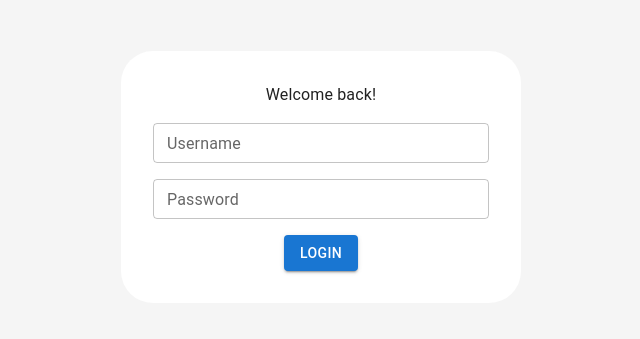
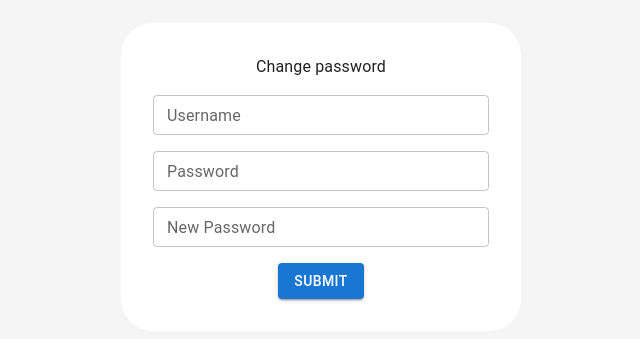
Before and after one commit to TeaPot98/project-v-front, a React (Create React App) app: page /change-password in a window 1280 px wide. Before the commit this address led to /login. Shown: the part 223-562 px from the top of the page, without its empty margins (319-959 px from the left). Built offline with nearby package versions, Linux system fonts and the light colour scheme.

Commit message:
Implemented change password. Fixed user context bug.

```diff
--- a/src/App.tsx
+++ b/src/App.tsx
@@ -4,28 +4,28 @@ import { useContext } from "react";
 import CssBaseline from "@mui/material/CssBaseline";
 import Box from "@mui/material/Box";
 
-import { AuthPage } from "features/auth/pages";
+import { AuthPage, ChangePasswordPage } from "features/auth/pages";
 import { UserContext } from "context";
 import { Layout } from "components";
 
 const App = () => {
   const { user } = useContext(UserContext);
+  console.log(user);
 
   return (
     <Box className="App">
       <CssBaseline />
       <Routes>
-        <Route
-          path="/"
-          element={
-            user ? <Navigate to="/patients" /> : <Navigate to="/login" />
-          }
-        />
+        {user ? (
+          <>
+            <Route path="/" element={<Navigate to="/patients" />} />
+            <Route path="/*" element={<Layout />} />
+          </>
+        ) : (
+          <Route path="*" element={<Navigate to="/login" />} />
+          )}
+        <Route path="/change-password" element={<ChangePasswordPage />} />
         <Route path="/login" element={<AuthPage />} />
-        <Route
-          path="/*"
-          element={user ? <Layout /> : <Navigate to="/login" />}
-        />
       </Routes>
     </Box>
   );
--- a/src/api/auth.ts
+++ b/src/api/auth.ts
@@ -18,4 +18,10 @@ export const auth = {
     });
     return data;
   },
+  changePassword: async (
+    credentials: LoginFormInputs & { newPassword: string }
+  ) => {
+    const { data } = await axios.post("auth/change-password", credentials);
+    return data;
+  },
 };
--- a/src/components/Table/Table.tsx
+++ b/src/components/Table/Table.tsx
@@ -7,6 +7,7 @@ import TableContainer from "@mui/material/TableContainer";
 import TableHead from "@mui/material/TableHead";
 import TablePagination from "@mui/material/TablePagination";
 import TableRow from "@mui/material/TableRow";
+import CircularProgress from "@mui/material/CircularProgress";
 
 export interface TableColumn {
   id: any;
@@ -19,9 +20,14 @@ export interface TableColumn {
 interface TableProps {
   rows?: Record<any, any>[];
   columns?: TableColumn[];
+  isLoading?: boolean;
 }
 
-export const Table = ({ columns = [], rows = [] }: TableProps) => {
+export const Table = ({
+  columns = [],
+  rows = [],
+  isLoading = false,
+}: TableProps) => {
   const [page, setPage] = React.useState(0);
   const [rowsPerPage, setRowsPerPage] = React.useState(10);
 
@@ -48,6 +54,9 @@ export const Table = ({ columns = [], rows = [] }: TableProps) => {
       }}
     >
       <TableContainer>
+        {isLoading ? (
+          <CircularProgress />
+        ) : (
           <MuiTable stickyHeader aria-label="sticky table">
             <TableHead>
               <TableRow>
@@ -74,7 +83,9 @@ export const Table = ({ columns = [], rows = [] }: TableProps) => {
                             key={column.id as string}
                             align={column.align}
                           >
-                          {column.format ? column.format(row) : row[column.id]}
+                            {column.format
+                              ? column.format(row)
+                              : row[column.id]}
                           </TableCell>
                         );
                       })}
@@ -83,6 +94,7 @@ export const Table = ({ columns = [], rows = [] }: TableProps) => {
                 })}
             </TableBody>
           </MuiTable>
+        )}
       </TableContainer>
       <TablePagination
         sx={{ overflowY: "hidden" }}
--- a/src/context/UserContext.tsx
+++ b/src/context/UserContext.tsx
@@ -1,10 +1,11 @@
+import React from "react";
+
 import { useQuery } from "@tanstack/react-query";
 
 import CircularProgress from "@mui/material/CircularProgress";
 
 import { LoggedUser } from "models/user";
 import api, { initializeAxios } from "api";
-import React, { useRef } from "react";
 import { preventQueryRefetch } from "utils";
 
 interface UserContextType {
@@ -14,14 +15,12 @@ interface UserContextType {
 export const UserContext = React.createContext<UserContextType>({});
 
 export const UserProvider = ({ children }: React.PropsWithChildren) => {
-  const user = useRef<LoggedUser | undefined>();
 
-  const { isLoading } = useQuery(
+  const { data: user, isLoading } = useQuery(
     ["logged-user"],
     () => {
       const token = window.localStorage.getItem("user-token");
       if (!token) {
-        user.current = undefined;
         throw new Error("Invalid token");
       }
 
@@ -30,7 +29,6 @@ export const UserProvider = ({ children }: React.PropsWithChildren) => {
     },
     {
       onSuccess: (data) => {
-        user.current = data;
         initializeAxios(data.token);
       },
       ...preventQueryRefetch(),
@@ -40,7 +38,7 @@ export const UserProvider = ({ children }: React.PropsWithChildren) => {
   if (isLoading) return <CircularProgress />;
 
   return (
-    <UserContext.Provider value={{ user: user.current }}>
+    <UserContext.Provider value={{ user }}>
       {children}
     </UserContext.Provider>
   );
--- /dev/null
+++ b/src/features/auth/components/ChangePasswordForm.tsx
@@ -0,0 +1,60 @@
+import { SubmitHandler, useForm } from "react-hook-form";
+import { useMutation } from "@tanstack/react-query";
+
+import TextField from "@mui/material/TextField";
+import Typography from "@mui/material/Typography";
+import Button from "@mui/material/Button";
+import { Form } from "components";
+import api from "api";
+
+export interface ChangePasswordFormInputs {
+  username: string;
+  password: string;
+  newPassword: string;
+}
+
+interface SignUpFormProps {
+  onSubmit?: () => void;
+}
+
+export const ChangePasswordForm = ({ onSubmit: customOnSubmit }: SignUpFormProps) => {
+  const { register, handleSubmit } = useForm<ChangePasswordFormInputs>();
+
+  const signUpMutation = useMutation({
+    mutationFn: (credentials: ChangePasswordFormInputs) => api.auth.changePassword(credentials),
+    onSuccess: customOnSubmit,
+  });
+
+  const onSubmit: SubmitHandler<ChangePasswordFormInputs> = (data) => {
+    signUpMutation.mutate(data);
+  };
+
+  return (
+    <Form onSubmit={handleSubmit(onSubmit)}>
+      <Typography>Change password</Typography>
+      <TextField
+        fullWidth
+        size="small"
+        label="Username"
+        {...register("username")}
+      />
+      <TextField
+        fullWidth
+        size="small"
+        label="Password"
+        type="password"
+        {...register("password")}
+      />
+      <TextField
+        fullWidth
+        size="small"
+        label="New Password"
+        type="password"
+        {...register("newPassword")}
+      />
+      <Button variant="contained" type="submit">
+        Submit
+      </Button>
+    </Form>
+  );
+};
--- a/src/features/auth/components/LoginForm.tsx
+++ b/src/features/auth/components/LoginForm.tsx
@@ -1,7 +1,8 @@
 import { useMutation, useQueryClient } from "@tanstack/react-query";
 import { SubmitHandler, useForm } from "react-hook-form";
-import { useNavigate } from "react-router-dom";
+import { Link as ReactRouterLink, useNavigate } from "react-router-dom";
 
+import Link from "@mui/material/Link";
 import TextField from "@mui/material/TextField";
 import Typography from "@mui/material/Typography";
 import Button from "@mui/material/Button";
@@ -50,6 +51,9 @@ export const LoginForm = () => {
         type="password"
         {...register("password")}
       />
+      <Link component={ReactRouterLink} to="/change-password">
+        Change password
+      </Link>
       <Button variant="contained" type="submit">
         Login
       </Button>
--- a/src/features/auth/components/index.ts
+++ b/src/features/auth/components/index.ts
@@ -1,2 +1,3 @@
 export * from "./LoginForm";
 export * from "./SignUpForm";
+export * from "./ChangePasswordForm";
--- /dev/null
+++ b/src/features/auth/pages/ChangePasswordPage.tsx
@@ -0,0 +1,26 @@
+import Box from "@mui/material/Box";
+import { useNavigate } from "react-router-dom";
+
+import { ChangePasswordForm } from "../components/ChangePasswordForm";
+
+export const ChangePasswordPage = () => {
+  const navigate = useNavigate();
+  const handleSubmit = () => {
+    navigate("/login");
+  };
+
+  return (
+    <Box
+      sx={{
+        height: "100%",
+        width: "100%",
+        display: "flex",
+        justifyContent: "center",
+        alignItems: "center",
+        backgroundColor: "whitesmoke",
+      }}
+    >
+      <ChangePasswordForm onSubmit={handleSubmit} />
+    </Box>
+  );
+};
--- a/src/features/auth/pages/index.ts
+++ b/src/features/auth/pages/index.ts
@@ -1 +1,2 @@
 export * from "./AuthPage";
+export * from "./ChangePasswordPage";
--- a/src/features/patient-types/pages/PatientTypes.tsx
+++ b/src/features/patient-types/pages/PatientTypes.tsx
@@ -31,7 +31,7 @@ export const PatientTypes = () => {
     patientTypeId: "",
   });
 
-  const { data } = useQuery({ ...api.queries.patientType.all() });
+  const { data, isLoading } = useQuery({ ...api.queries.patientType.all() });
 
   const deleteMutation = useMutation(api.patientType.remove, {
     onSuccess: () =>
@@ -89,7 +89,7 @@ export const PatientTypes = () => {
       >
         New Patient Type
       </Button>
-      <Table columns={columns} rows={data} />
+      <Table isLoading={isLoading} columns={columns} rows={data} />
       <NewPatientTypeDialog
         open={dialogOpen}
         onClose={() => setDialogOpen(false)}
--- a/src/features/patients/pages/Patients.tsx
+++ b/src/features/patients/pages/Patients.tsx
@@ -31,7 +31,9 @@ export const Patients = () => {
     patientId: "",
   });
 
-  const { data: patients } = useQuery({ ...api.queries.patient.all() });
+  const { data: patients, isLoading } = useQuery({
+    ...api.queries.patient.all(),
+  });
 
   const deleteMutation = useMutation(api.patient.remove, {
     onSuccess: () =>
@@ -108,7 +110,7 @@ export const Patients = () => {
           </>
         )}
       </PopupState>
-      <Table columns={columns} rows={patients} />
+      <Table isLoading={isLoading} columns={columns} rows={patients} />
       <ConfirmationDialog
         open={modalState.open}
         title="Delete"
--- a/src/features/users/pages/Users.tsx
+++ b/src/features/users/pages/Users.tsx
@@ -35,7 +35,7 @@ export const Users = () => {
       }),
   });
 
-  const { data } = useQuery({ ...api.queries.users.all() });
+  const { data, isLoading } = useQuery({ ...api.queries.users.all() });
   const columns: TableColumn[] = [
     {
       id: "name",
@@ -99,7 +99,7 @@ export const Users = () => {
       >
         New User
       </Button>
-      <Table columns={columns} rows={users} />
+      <Table isLoading={isLoading} columns={columns} rows={users} />
       <NewUserDialog
         open={newUserModalOpen}
         onClose={() => setNewUserModalOpen(false)}
```
Lines whose indentation alone changed are shown as unchanged.
